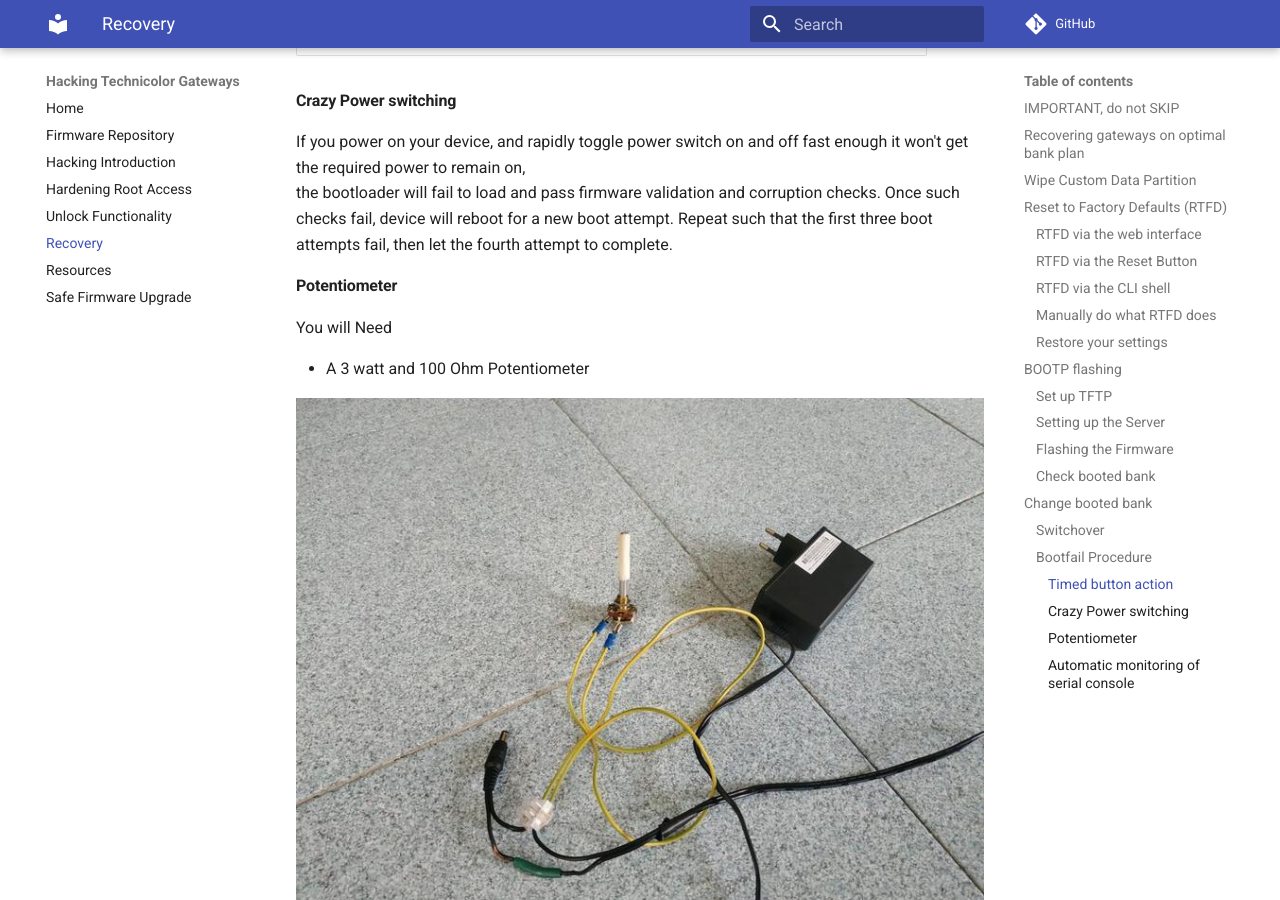
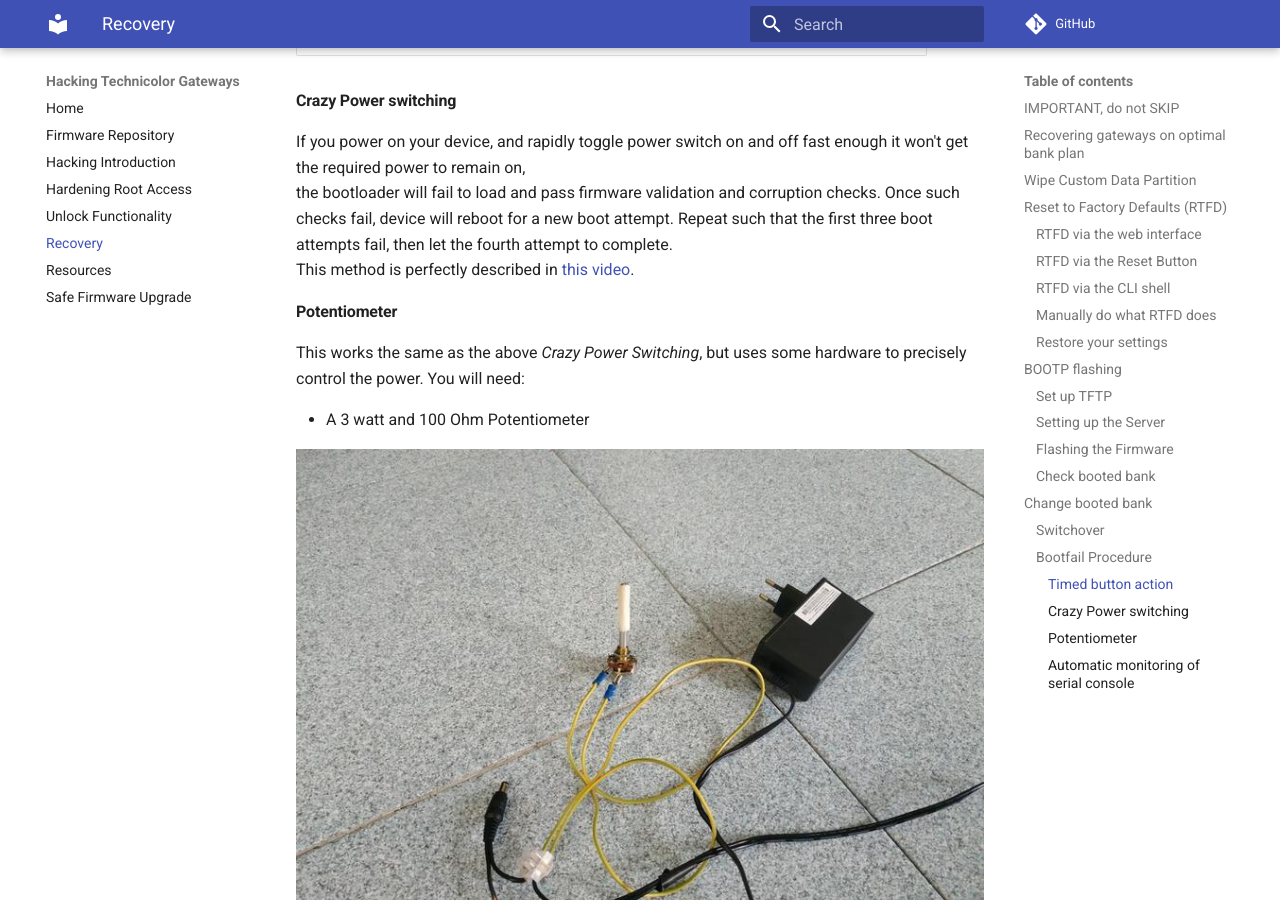
Before and after one commit to hack-technicolor/hack-technicolor, an MkDocs documentation site: the page built from docs/Recovery.md, in a window 1280 px wide and 900 px high, scrolled down 12725 px. Built offline with MkDocs 1.6.1 and Material for MkDocs 9.7.7, drawn with Linux system fonts in a browser that asks for light colours; comment, search, counter and statistics services are not loaded.

Commit message:
Bootfail video for Crazy Power Switching

```diff
--- a/docs/Recovery.md
+++ b/docs/Recovery.md
@@ -328,10 +328,11 @@ The sequence is (Minutes:Seconds):
 
 If you power on your device, and rapidly toggle power switch on and off fast enough it won't get the required power to remain on,
 the bootloader will fail to load and pass firmware validation and corruption checks. Once such checks fail, device will reboot for a new boot attempt. Repeat such that the first three boot attempts fail, then let the fourth attempt to complete.
+This method is perfectly described in [this video](https://www.youtube.com/watch?v=BMT8AhA4qns).
 
 #### Potentiometer
 
- You will Need
+This works the same as the above *Crazy Power Switching*, but uses some hardware to precisely control the power. You will need:
 
 - A 3 watt and 100 Ohm Potentiometer
 
```
